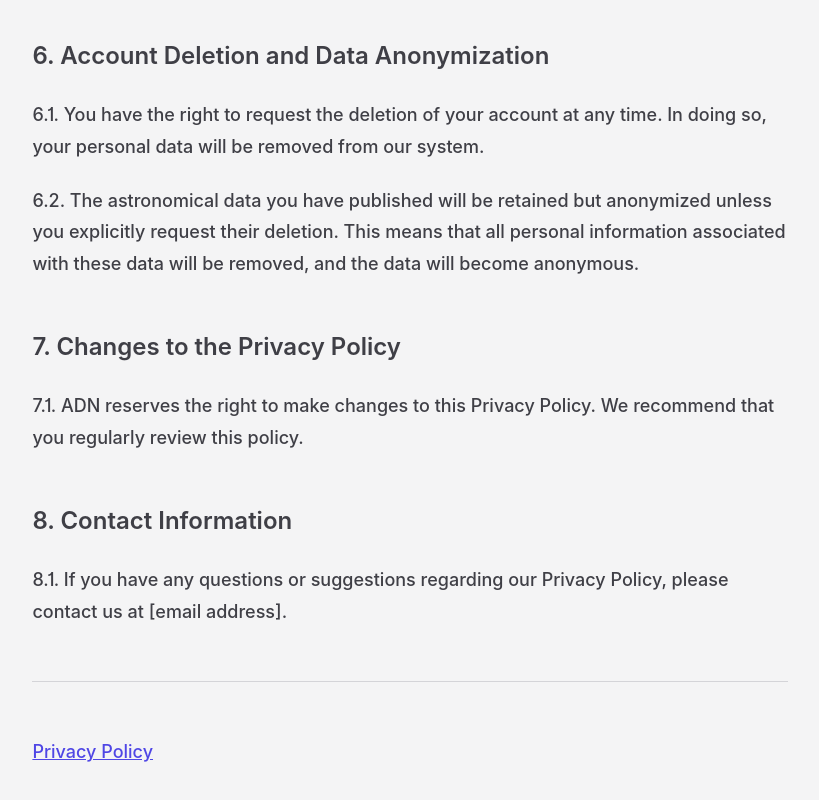
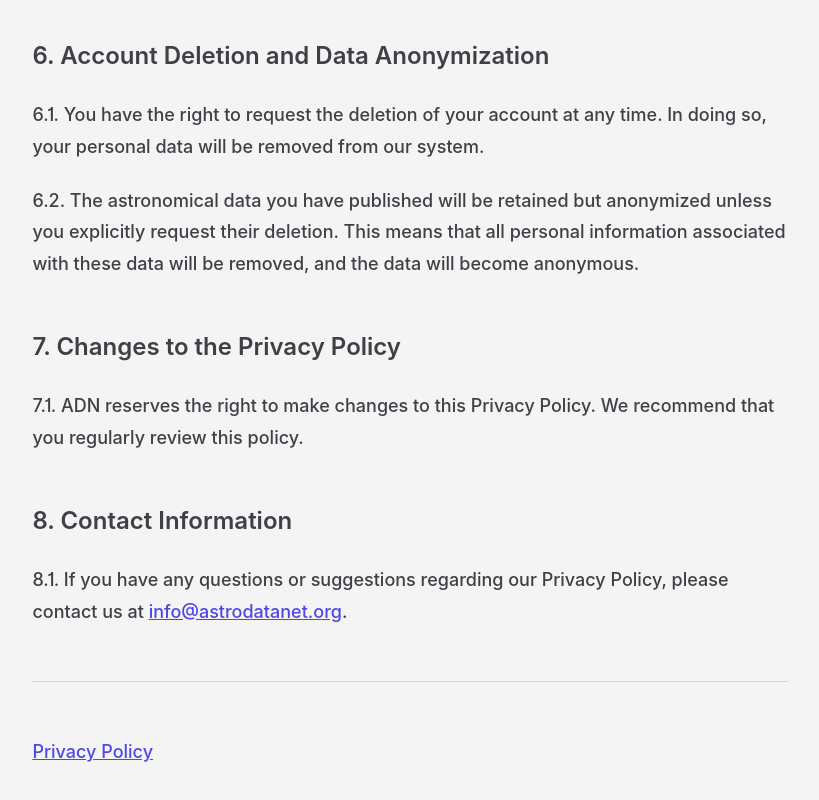
Before and after one commit to extracat/astro-data-net, a Next.js app: page /privacy-policy in a window 1280 px wide. Shown: the part 1577-2377 px from the top of the page, without its empty margins (230-1049 px from the left). Built offline with nearby package versions, Linux system fonts and the light colour scheme; no server answers; a web font is replaced by a local one.

Commit message:
Email component added. privacy-policy updated.

```diff
--- /dev/null
+++ b/components/Email.jsx
@@ -0,0 +1,17 @@
+import React, { useState, useEffect } from 'react';
+
+const Email = ({ email, children }) => {
+  const [visibleEmail, setVisibleEmail] = useState('{email}');
+
+  useEffect(() => {
+    setVisibleEmail(email);
+  }, [email]);
+
+  return (
+    <a href={`mailto:${visibleEmail}`}>
+      {children || visibleEmail}
+    </a>
+  );
+};
+
+export default Email;
--- a/pages/privacy-policy.jsx
+++ b/pages/privacy-policy.jsx
@@ -3,6 +3,7 @@ const api = new (require('../controllers/api'))();
 import Link from 'next/link'
 import Header from '../components/Header';
 import Footer from '../components/Footer';
+import Email from "../components/Email";
 
 export default function TextPage() {
 
@@ -31,7 +32,7 @@ export default function TextPage() {
       <h2 id="7-changes-to-the-privacy-policy">7. Changes to the Privacy Policy</h2>
       <p>7.1. ADN reserves the right to make changes to this Privacy Policy. We recommend that you regularly review this policy.</p>
       <h2 id="8-contact-information">8. Contact Information</h2>
-      <p>8.1. If you have any questions or suggestions regarding our Privacy Policy, please contact us at [email address].</p>
+      <p>8.1. If you have any questions or suggestions regarding our Privacy Policy, please contact us at <Email email="info@astrodatanet.org"/>.</p>
 
       <Footer/>
     </>
```
